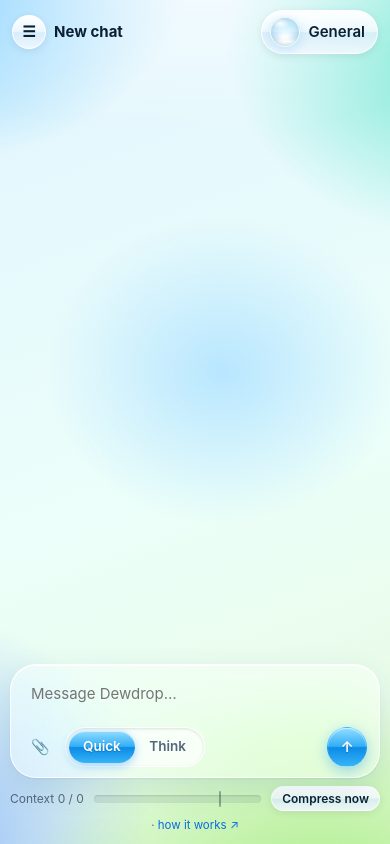
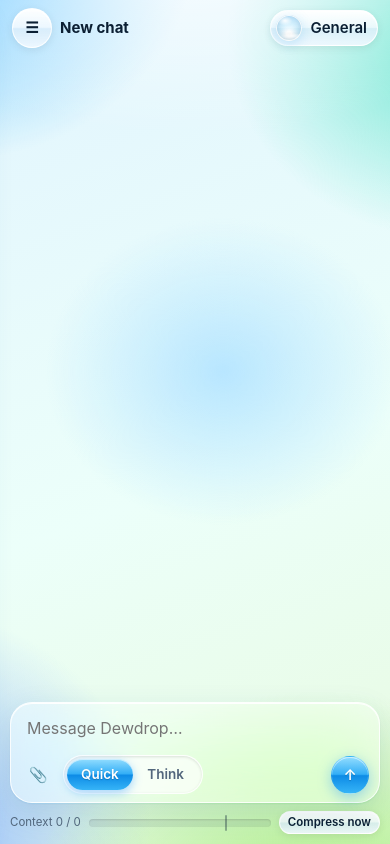
Before and after one commit to cecedabro/local-ai-agent, a FastAPI app: template chat/coder/templates/chat.html in a window 390 px wide. Run offline with FastAPI, Linux system fonts and the light colour scheme; the template is opened without the code that fills it, so the values that code supplies are empty; parts of the project's set-up code (start-up, migrations or seed data) failed here and were passed over; some libraries are stand-ins or nearby versions.

Commit message:
Dewdrop on phones: a drawer behind ☰, and installable as a home-screen app
- ☰ opens the sidebar as a drawer (chats, folders, new chat, account) with the theme switch and
  the model badge in it; tap outside, Escape or picking a chat closes it (chat/static/js/mobile.js,
  a plain script that only moves elements and toggles classes, so app.js is untouched)
- phone layout: compact top bar and composer, 16px text field (no iOS zoom), safe areas for the
  notch and the home bar, no sideways overflow
- web app: manifest, apple-touch-icon, PNG icons (the dewdrop on an Aero tile, maskable), full
  screen with a dark status bar

Co-Authored-By: Claude Opus 5.5 <noreply@anthropic.com>

```diff
--- a/chat/coder/templates/base.html
+++ b/chat/coder/templates/base.html
@@ -2,7 +2,14 @@
 <html lang="en" data-theme="light" data-theme-pref="auto">
 <head>
 <meta charset="utf-8">
-<meta name="viewport" content="width=device-width, initial-scale=1">
+<meta name="viewport" content="width=device-width, initial-scale=1, viewport-fit=cover">
+<meta name="theme-color" content="#0b2233">
+<meta name="apple-mobile-web-app-capable" content="yes">
+<meta name="mobile-web-app-capable" content="yes">
+<meta name="apple-mobile-web-app-status-bar-style" content="black-translucent">
+<meta name="apple-mobile-web-app-title" content="Dewdrop">
+<link rel="manifest" href="/static/manifest.json">
+<link rel="apple-touch-icon" href="/static/icon-180.png">
 <script src="/static/js/theme.js"></script>
 <link rel="stylesheet" href="/static/css/tokens.css">
 <link rel="stylesheet" href="/static/css/base.css">
--- a/chat/coder/templates/chat.html
+++ b/chat/coder/templates/chat.html
@@ -63,6 +63,7 @@
 <div class="cmenu" id="cmenu" role="menu" hidden></div>
 <script src="/static/vendor/markdown-it.min.js"></script>
 <script src="/static/vendor/highlight.min.js"></script>
+<script src="/static/js/mobile.js"></script>
 <script type="module" src="/static/js/app.js"></script>
 </body>
 {% endblock %}
--- a/chat/static/css/chat.css
+++ b/chat/static/css/chat.css
@@ -303,3 +303,39 @@ body.admin header a{margin-left:auto}
 .cmenu hr{border:0;border-top:1px solid var(--line);margin:4px 2px}
 .cmenu small{display:block;padding:4px 10px 2px;color:var(--muted);font-size:11px;text-transform:uppercase;letter-spacing:.06em}
 @media (prefers-reduced-motion:reduce){.phase-label{animation:none;color:var(--muted)}}
+
+/* ================================================================ phones and the home-screen app */
+.scrim{display:none}
+.side-extras{display:none}
+@media (max-width:760px){
+  body.app{padding-top:env(safe-area-inset-top)}
+  .side{display:flex;position:fixed;z-index:40;left:0;top:0;bottom:0;width:min(84vw,320px);margin:0;border-radius:0 24px 24px 0;
+    padding:calc(14px + env(safe-area-inset-top)) 12px calc(12px + env(safe-area-inset-bottom));
+    transform:translate3d(-105%,0,0);transition:transform .32s cubic-bezier(.3,.9,.3,1);will-change:transform}
+  :root[data-theme=dark] .side{background:rgba(12,26,42,.96)}
+  :root[data-theme=light] .side,:root[data-theme=blossom] .side{background:rgba(255,255,255,.95)}
+  body.drawer-open .side{transform:none}
+  .scrim{display:block;position:fixed;inset:0;z-index:39;background:rgba(0,0,0,.35);opacity:0;pointer-events:none;transition:opacity .3s}
+  body.drawer-open .scrim{opacity:1;pointer-events:auto}
+  .side-extras{display:flex;align-items:center;justify-content:space-between;gap:8px;padding:4px 2px}
+  .side-extras .badge,.side-extras .seg{display:inline-flex}
+  .side-extras .seg{display:grid}
+  .menu{width:40px;height:40px;flex:none}
+  .top{padding:8px 12px 6px}
+  .top .title{font-size:15px}
+  .profile{padding:4px 10px 4px 5px}.profile .orb{--s:26px}
+  .pmenu{top:calc(52px + env(safe-area-inset-top));right:10px;left:10px;width:auto}
+  .dock{padding:0 10px max(10px,env(safe-area-inset-bottom))}
+  .composer{padding:8px 10px;border-radius:22px}
+  .composer textarea{min-height:40px;font-size:16px;padding:4px 6px}   /* 16px: iOS does not zoom in on focus */
+  .send{width:38px;height:38px}
+  .ctx{gap:8px;font-size:11.5px}.ctx button{padding:2px 8px;font-size:11.5px}
+  .hint{display:none}
+  .thread{padding:6px 12px 12px}
+  .ai{grid-template-columns:22px minmax(0,1fr);gap:10px}.ai>.orb{--s:22px}
+  .welcome{padding:24px 0}.welcome .orb{--s:72px}
+  .jump{top:-44px}
+  .cmenu{max-width:calc(100vw - 20px)}
+}
+/* the home-screen app (standalone): no browser bar, so the top needs the notch space on wide screens too */
+@media (display-mode:standalone){body.app{padding-top:env(safe-area-inset-top)}}
--- /dev/null
+++ b/chat/static/js/mobile.js
@@ -0,0 +1,44 @@
+// Phones (chat/SPEC.md §9): the sidebar becomes a drawer behind ☰, and the theme switch and the model
+// badge move into it (the top bar has no room). Human-owned. Plain script, no module: it only moves
+// existing elements and toggles classes, so app.js keeps all its event listeners.
+(function () {
+  const body = document.body;
+  const side = document.querySelector(".side");
+  const menu = document.getElementById("menu");
+  if (!side || !menu) return;
+  const scrim = document.createElement("div");
+  scrim.className = "scrim";
+  body.appendChild(scrim);
+  const open = (on) => {
+    body.classList.toggle("drawer-open", on);
+    menu.setAttribute("aria-expanded", String(on));
+  };
+  menu.setAttribute("aria-controls", "convs");
+  menu.addEventListener("click", () => open(!body.classList.contains("drawer-open")));
+  scrim.addEventListener("click", () => open(false));
+  document.addEventListener("keydown", (e) => { if (e.key === "Escape") open(false); });
+  // picking a chat, starting a new one or a folder action closes the drawer
+  side.addEventListener("click", (e) => {
+    if (e.target.closest(".conv:not(.more), #new-chat") && !e.target.closest(".more")) open(false);
+  });
+  // move the theme switch and model badge into the drawer on narrow screens, and back on wide ones
+  const theme = document.querySelector(".top .seg.theme");
+  const model = document.getElementById("model");
+  const home = theme && theme.parentNode;
+  const slot = document.createElement("div");
+  slot.className = "side-extras";
+  side.insertBefore(slot, side.querySelector(".me"));
+  const narrow = window.matchMedia("(max-width: 760px)");
+  const place = () => {
+    if (narrow.matches) {
+      if (model) slot.appendChild(model);
+      if (theme) slot.appendChild(theme);
+    } else {
+      open(false);
+      if (model && home) home.insertBefore(model, theme || null);
+      if (theme && home) home.appendChild(theme);
+    }
+  };
+  place();
+  narrow.addEventListener("change", place);
+})();
```
Also changed, not shown: chat/static/app-icon.svg (added), chat/static/icon-180.png (added), chat/static/icon-192.png (added), chat/static/icon-512.png (added), chat/static/manifest.json (added).
